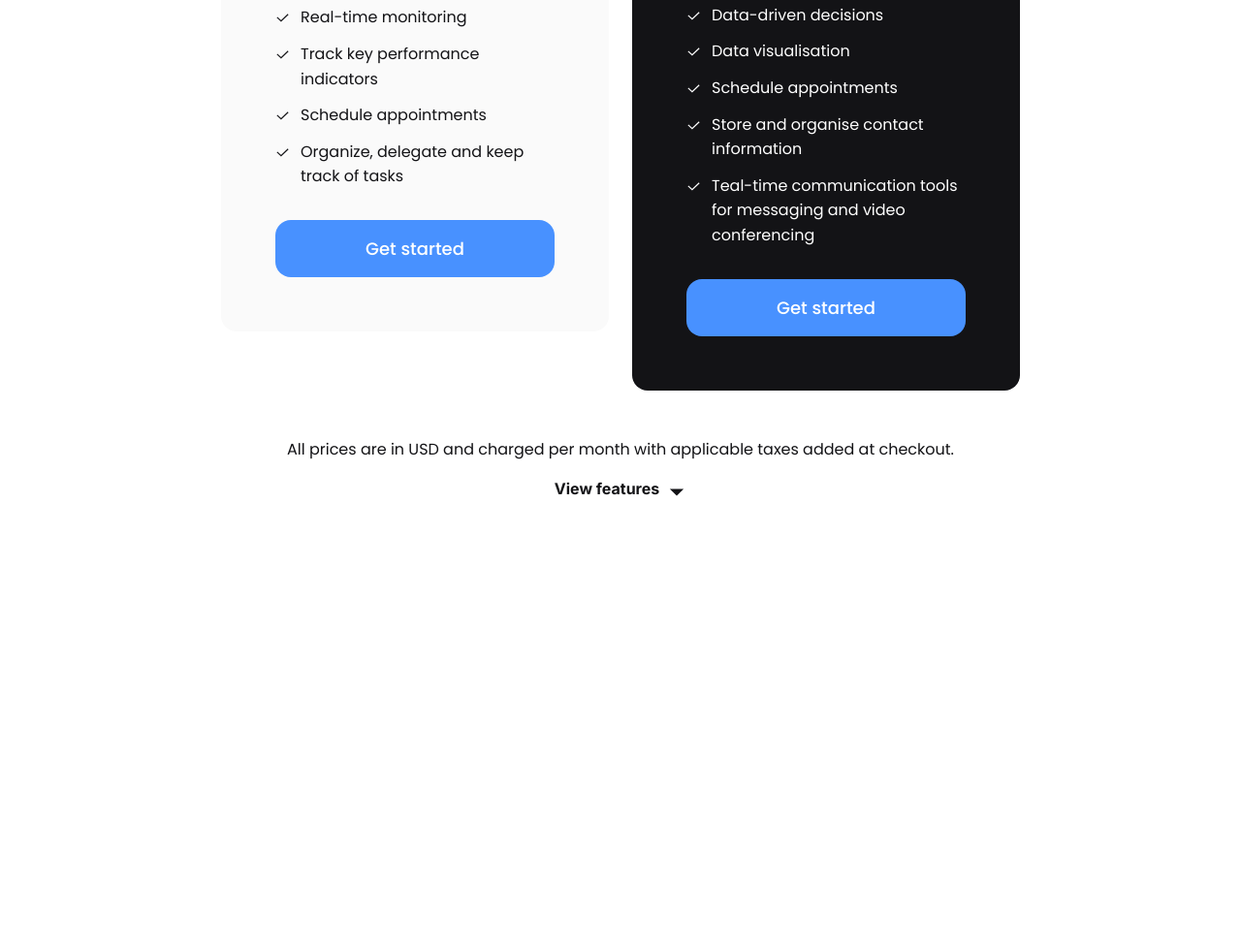
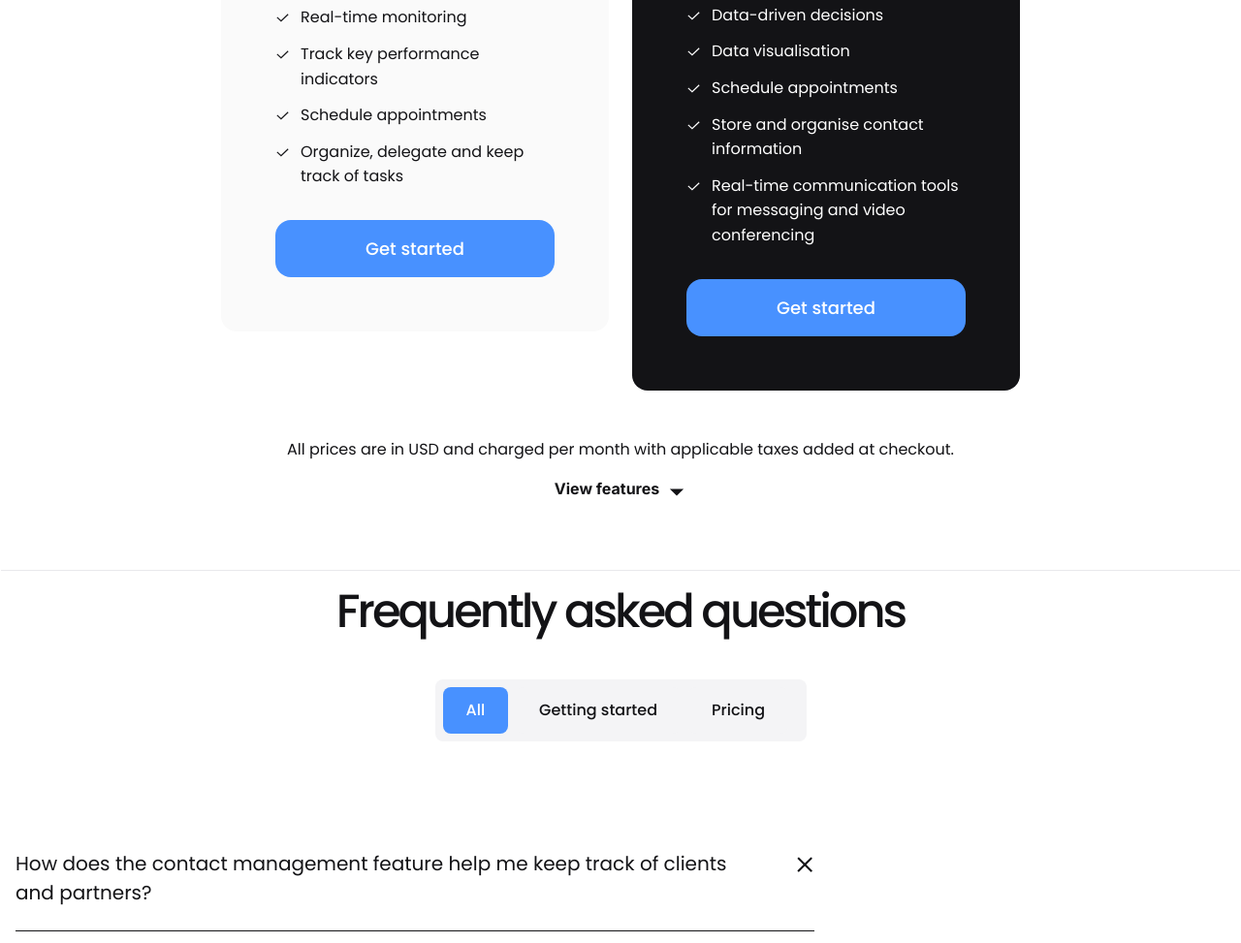
Before and after one commit to taranlizz/js_practice, a website: page growth_landing/index.html in a window 1280 px wide. Shown: the part 3357-4330 px from the top of the page at 97% size. Before the commit the page ends 3945 px from the top, so only its background shows below. Drawn offline with nearby package versions, Linux system fonts and the light colour scheme.

Commit message:
started faq

```diff
--- a/growth_landing/css/styles.css
+++ b/growth_landing/css/styles.css
@@ -272,8 +272,21 @@ button {
 
 /* testimonials */
 .testimonials-section {
+  position: relative;
   padding: 96px 0;
   background-color: var(--secondBgClr);
+}
+
+.testimonials-section::before {
+  content: '';
+  position: absolute;
+  top: 0;
+  left: 50%;
+  display: block;
+  height: 1px;
+  width: 1265px;
+  background-color: #494949;
+  transform: translateX(-50%);
 }
 
 .testimonials-title {
@@ -492,3 +505,105 @@ button {
 .pricing-link:hover .pricing-link-icon {
   transform: rotate(-90deg);
 }
+
+/* FAQ */
+
+.faq-section {
+  margin-bottom: 96px;
+}
+
+.faq-container {
+  padding-top: 13px;
+  border-top: 1px solid #e9e9ec;
+}
+
+.faq-title {
+  margin-bottom: 41px;
+  font-weight: 500;
+  font-size: 48px;
+  line-height: 1.2;
+  letter-spacing: -3px;
+  text-align: center;
+}
+
+.faq-button-list {
+  margin: 0 auto 111px;
+  padding: 8px 13px 8px 8px;
+  background-color: #f4f4f6;
+  border-radius: 8px;
+  width: 383px;
+  font-size: 0;
+}
+
+.faq-filter-btn {
+  padding: 12px 24px;
+  background-color: #f4f4f6;
+  font-size: 16px;
+  font-weight: 500;
+  line-height: 1.5;
+  color: inherit;
+  border: none;
+  border-radius: 8px;
+  transition: background-color var(--transition);
+}
+
+.faq-filter-btn:not(:last-child) {
+  margin-right: 8px;
+}
+
+.faq-filter-btn:not(.filter-btn-active):hover {
+  background-color: #dbe7f9;
+}
+
+.filter-btn-active {
+  background-color: var(--primaryBtnClr);
+  color: var(--primaryBtnText);
+}
+
+.questions-list {
+  width: 824px;
+}
+
+.question-item {
+  position: relative;
+  overflow: hidden;
+  padding-bottom: 24px;
+  border-bottom: 1px solid #131316;
+}
+
+.question-title {
+  width: 742px;
+  font-size: 20px;
+  line-height: 1.5;
+}
+
+.question-answer {
+  position: absolute;
+  opacity: 0;
+  transform: translateY(-150%);
+}
+
+.question-btn {
+  position: absolute;
+  top: 6px;
+  right: 0;
+  padding: 0;
+  width: 20px;
+  height: 20px;
+  border: none;
+  background-color: transparent;
+  background-image: url(../images/cancel.svg);
+  background-repeat: no-repeat;
+  background-position: center;
+}
+
+.question-item:hover .question-answer {
+  position: static;
+  margin-top: 16px;
+  line-height: 1.6;
+  color: #494a4d;
+  width: 718px;
+  transform: translateY(0);
+  opacity: 100;
+  transition: transform var(--transition), opacity var(--transition) 100ms;
+}
--- a/growth_landing/index.html
+++ b/growth_landing/index.html
@@ -65,8 +65,13 @@
               Book a demo
             </button>
           </div>
-          <img class="hero-image" src="./images/hero.png"/ alt="services"
-          width="1239" height="480">
+          <img
+            class="hero-image"
+            src="./images/hero.png"
+            alt="services"
+            width="1239"
+            height="480"
+          />
         </div>
       </section>
       <!-- PLAYER SECTION -->
@@ -87,7 +92,7 @@
               <button type="button" class="player-controller"></button>
             </div>
           </div>
-          <button type="button" class="demo-btn primary-btn btn">
+          <button type="button" class="player-btn primary-btn btn">
             Get started
           </button>
         </div>
@@ -181,7 +186,7 @@
                   >Store and organise contact information
                 </li>
                 <li class="pricing-list-item"
-                  >Teal-time communication tools for messaging and video
+                  >Real-time communication tools for messaging and video
                   conferencing
                 </li>
               </ul>
@@ -199,8 +204,65 @@
         </div>
       </section>
       <!-- FAQ SECTIONS -->
-      <section>
-        <div class="container"></div>
+      <section class="faq-section">
+        <div class="container faq-container"
+          ><h2 class="faq-title">Frequently asked questions</h2>
+          <ul class="faq-button-list">
+            <button
+              type="button"
+              class="faq-filter-btn filter-btn-active"
+              data-filter="all"
+              >All</button
+            >
+            <button
+              type="button"
+              class="faq-filter-btn"
+              data-filter="getting started"
+              >Getting started</button
+            >
+            <button type="button" class="faq-filter-btn" data-filter="pricing"
+              >Pricing</button
+            >
+          </ul>
+          <ul class="questions-list">
+            <li class="question-item">
+              <p class="question-title"
+                >How does the contact management feature help me keep track of
+                clients and partners?</p
+              >
+              <p class="question-answer is-hidden"
+                >Keep track of your contacts, gain valuable insights, analyse
+                live data and performance metrics.</p
+              >
+              <button type="button" class="question-btn"></button>
+            </li>
+            <!-- <li class="question-item">
+              <p class="question-title"></p>
+              <p class="question-answer"></p>
+              <button type="button" class="question-btn"></button
+            ></li>
+            <li class="question-item">
+              <p class="question-title"></p>
+              <p class="question-answer"></p>
+              <button type="button" class="question-btn"></button>
+            </li>
+            <li class="question-item">
+              <p class="question-title"></p>
+              <p class="question-answer"></p>
+              <button type="button" class="question-btn"></button>
+            </li>
+            <li class="question-item">
+              <p class="question-title"></p>
+              <p class="question-answer"></p>
+              <button type="button" class="question-btn"></button>
+            </li>
+            <li class="question-item">
+              <p class="question-title"></p>
+              <p class="question-answer"></p>
+              <button type="button" class="question-btn"></button>
+            </li> -->
+          </ul>
+        </div>
       </section>
     </main>
     <footer><div class="container"></div></footer>
```
Also changed, not shown: growth_landing/images/cancel.svg (added).
